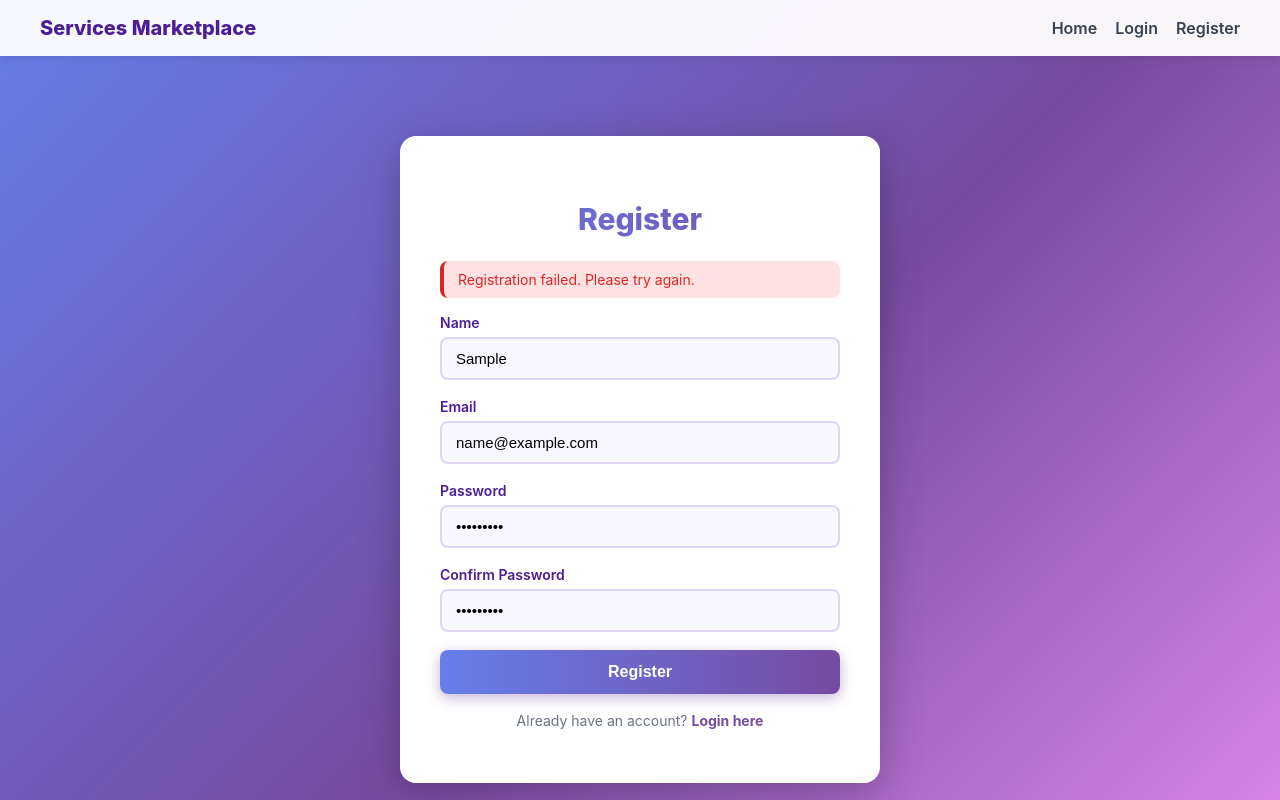
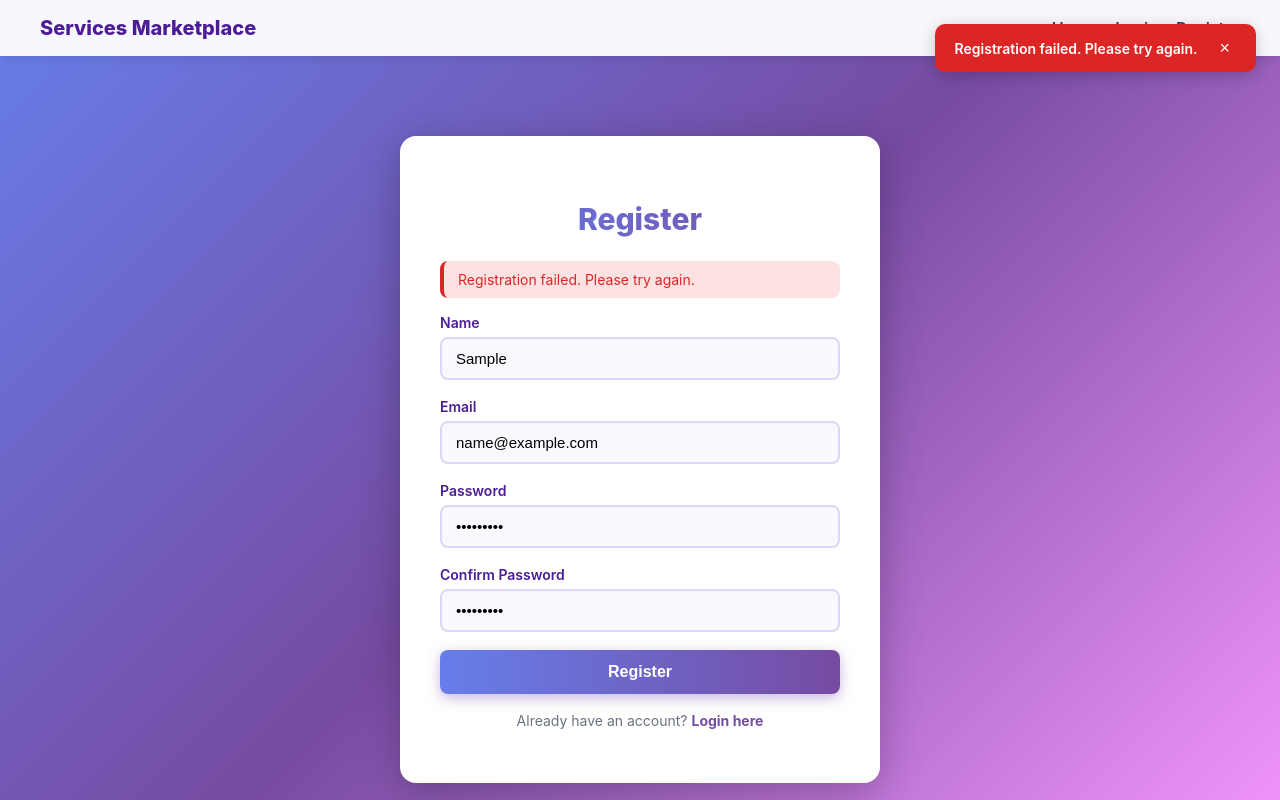
Before and after one commit to Lakshmireeddy93/Services-Marketplace-Booking-Application, a React (Create React App) app in the folder frontend/: page /register in a window 1280 px wide. Both pictures are taken after typing "Sample", "name@example.com", "Sample123", "Sample123" into the empty fields and a click on the button "Register". Shown: the top 800 px of the page. Built offline with nearby package versions, Linux system fonts and the light colour scheme; no server answers.

Commit message:
Add toast notifications for login/register/logout, fix footer layout, expand service categories

```diff
--- a/frontend/src/App.css
+++ b/frontend/src/App.css
@@ -61,3 +61,23 @@
     transform: rotate(360deg);
   }
 }
+html, body, #root {
+  height: 100%;
+}
+
+body {
+  margin: 0;
+  display: flex;
+  flex-direction: column;
+  min-height: 100vh;
+}
+
+#root {
+  display: flex;
+  flex-direction: column;
+  flex: 1;
+}
+
+.app-main {
+  flex: 1;
+}
--- a/frontend/src/components/Navbar.jsx
+++ b/frontend/src/components/Navbar.jsx
@@ -1,16 +1,23 @@
 import { useState } from "react";
 import { Link, useNavigate } from "react-router-dom";
 import { useAuth } from "../context/AuthContext";
+import Toast from "./Toast";
 import "../styles/Navbar.css";
 
 function Navbar() {
   const { user, logout } = useAuth();
   const navigate = useNavigate();
   const [menuOpen, setMenuOpen] = useState(false);
+  const [toast, setToast] = useState(null);
 
   const handleLogout = () => {
     logout();
-    navigate("/login");
+    setMenuOpen(false);
+    setToast({ message: "Logged out successfully", type: "success" });
+
+    setTimeout(() => {
+      navigate("/login");
+    }, 800);
   };
 
   const initials = user?.name
@@ -24,6 +31,11 @@ function Navbar() {
 
   return (
     <nav className="navbar">
+      <Toast
+        message={toast?.message}
+        type={toast?.type}
+        onClose={() => setToast(null)}
+      />
       <Link to="/" className="navbar-brand">
         Services Marketplace
       </Link>
--- /dev/null
+++ b/frontend/src/components/Toast.jsx
@@ -0,0 +1,16 @@
+import "../styles/Toast.css";
+
+function Toast({ message, type = "success", onClose }) {
+  if (!message) return null;
+
+  return (
+    <div className={`toast toast-${type}`}>
+      <span>{message}</span>
+      <button className="toast-close" onClick={onClose}>
+        &times;
+      </button>
+    </div>
+  );
+}
+
+export default Toast;
--- a/frontend/src/pages/LoginPage.jsx
+++ b/frontend/src/pages/LoginPage.jsx
@@ -3,6 +3,7 @@ import { useNavigate, Link } from "react-router-dom";
 import axios from "axios";
 import { useAuth } from "../context/AuthContext";
 import Spinner from "../components/Spinner";
+import Toast from "../components/Toast";
 import "../styles/Auth.css";
 
 function LoginPage() {
@@ -10,6 +11,7 @@ function LoginPage() {
   const [password, setPassword] = useState("");
   const [error, setError] = useState("");
   const [loading, setLoading] = useState(false);
+  const [toast, setToast] = useState(null);
   const { login } = useAuth();
   const navigate = useNavigate();
 
@@ -25,18 +27,27 @@ function LoginPage() {
       });
 
       login(response.data.user, response.data.token);
-      navigate("/services");
+      setToast({ message: "Login successful!", type: "success" });
+
+      setTimeout(() => {
+        navigate("/services");
+      }, 1000);
     } catch (err) {
-      setError(
-        err.response?.data?.message || "Login failed. Please try again."
-      );
-    } finally {
+      const message =
+        err.response?.data?.message || "Login failed. Please try again.";
+      setError(message);
+      setToast({ message, type: "error" });
       setLoading(false);
     }
   };
 
   return (
     <div className="auth-container page-fade">
+      <Toast
+        message={toast?.message}
+        type={toast?.type}
+        onClose={() => setToast(null)}
+      />
       <h2>Login</h2>
       {error && <p className="auth-error">{error}</p>}
       {loading && <Spinner message="Signing in..." />}
--- a/frontend/src/pages/RegisterPage.jsx
+++ b/frontend/src/pages/RegisterPage.jsx
@@ -2,6 +2,7 @@ import { useState } from "react";
 import { useNavigate, Link } from "react-router-dom";
 import axios from "axios";
 import Spinner from "../components/Spinner";
+import Toast from "../components/Toast";
 import "../styles/Auth.css";
 
 function RegisterPage() {
@@ -11,6 +12,7 @@ function RegisterPage() {
   const [confirmPassword, setConfirmPassword] = useState("");
   const [error, setError] = useState("");
   const [loading, setLoading] = useState(false);
+  const [toast, setToast] = useState(null);
   const navigate = useNavigate();
 
   const handleSubmit = async (e) => {
@@ -19,6 +21,7 @@ function RegisterPage() {
 
     if (password !== confirmPassword) {
       setError("Passwords do not match");
+      setToast({ message: "Passwords do not match", type: "error" });
       return;
     }
 
@@ -30,18 +33,27 @@ function RegisterPage() {
         password,
       });
 
-      navigate("/login");
+      setToast({ message: "Registration successful!", type: "success" });
+
+      setTimeout(() => {
+        navigate("/login");
+      }, 1000);
     } catch (err) {
-      setError(
-        err.response?.data?.message || "Registration failed. Please try again."
-      );
-    } finally {
+      const message =
+        err.response?.data?.message || "Registration failed. Please try again.";
+      setError(message);
+      setToast({ message, type: "error" });
       setLoading(false);
     }
   };
 
   return (
     <div className="auth-container page-fade">
+      <Toast
+        message={toast?.message}
+        type={toast?.type}
+        onClose={() => setToast(null)}
+      />
       <h2>Register</h2>
       {error && <p className="auth-error">{error}</p>}
       {loading && <Spinner message="Creating account..." />}
--- a/frontend/src/pages/ServicesPage.jsx
+++ b/frontend/src/pages/ServicesPage.jsx
@@ -53,6 +53,12 @@ function ServicesPage() {
           <option value="">All</option>
           <option value="Electrician">Electrician</option>
           <option value="Plumber">Plumber</option>
+          <option value="Carpenter">Carpenter</option>
+          <option value="Painter">Painter</option>
+          <option value="Cleaner">Cleaner</option>
+          <option value="AC Technician">AC Technician</option>
+          <option value="Pest Control">Pest Control</option>
+          <option value="Appliance Repair">Appliance Repair</option>
         </select>
       </div>
 
@@ -69,5 +75,4 @@ function ServicesPage() {
   );
 }
 
-
 export default ServicesPage;
--- /dev/null
+++ b/frontend/src/styles/Toast.css
@@ -0,0 +1,44 @@
+.toast {
+  position: fixed;
+  top: 24px;
+  right: 24px;
+  z-index: 1000;
+  padding: 14px 20px;
+  border-radius: 10px;
+  color: white;
+  font-weight: 600;
+  font-size: 14px;
+  display: flex;
+  align-items: center;
+  gap: 16px;
+  box-shadow: 0 4px 16px rgba(0, 0, 0, 0.2);
+  animation: toastSlideIn 0.3s ease-out;
+}
+
+.toast-success {
+  background: #16a34a;
+}
+
+.toast-error {
+  background: #dc2626;
+}
+
+.toast-close {
+  background: none;
+  border: none;
+  color: white;
+  font-size: 18px;
+  cursor: pointer;
+  line-height: 1;
+}
+
+@keyframes toastSlideIn {
+  from {
+    opacity: 0;
+    transform: translateX(30px);
+  }
+  to {
+    opacity: 1;
+    transform: translateX(0);
+  }
+}
```
